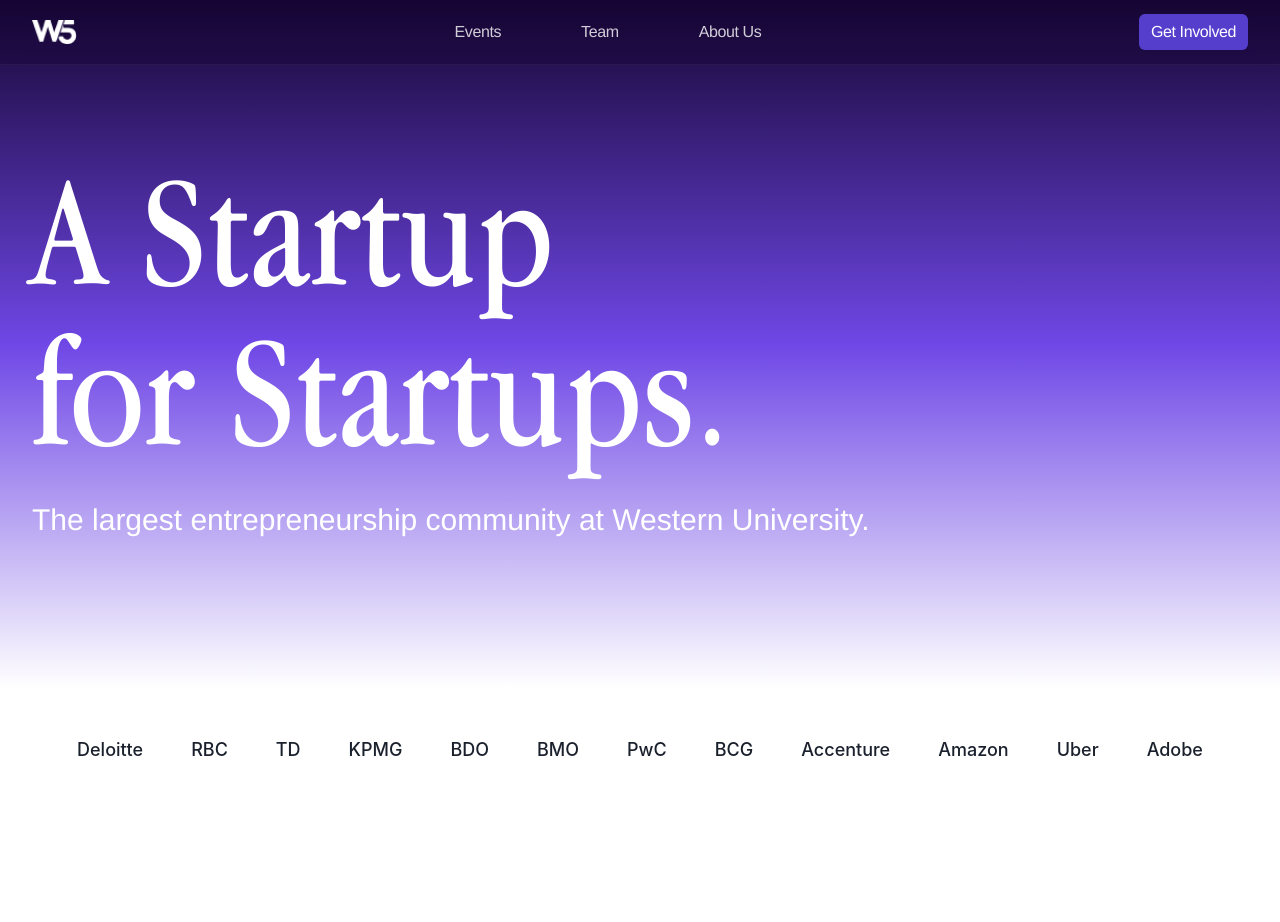
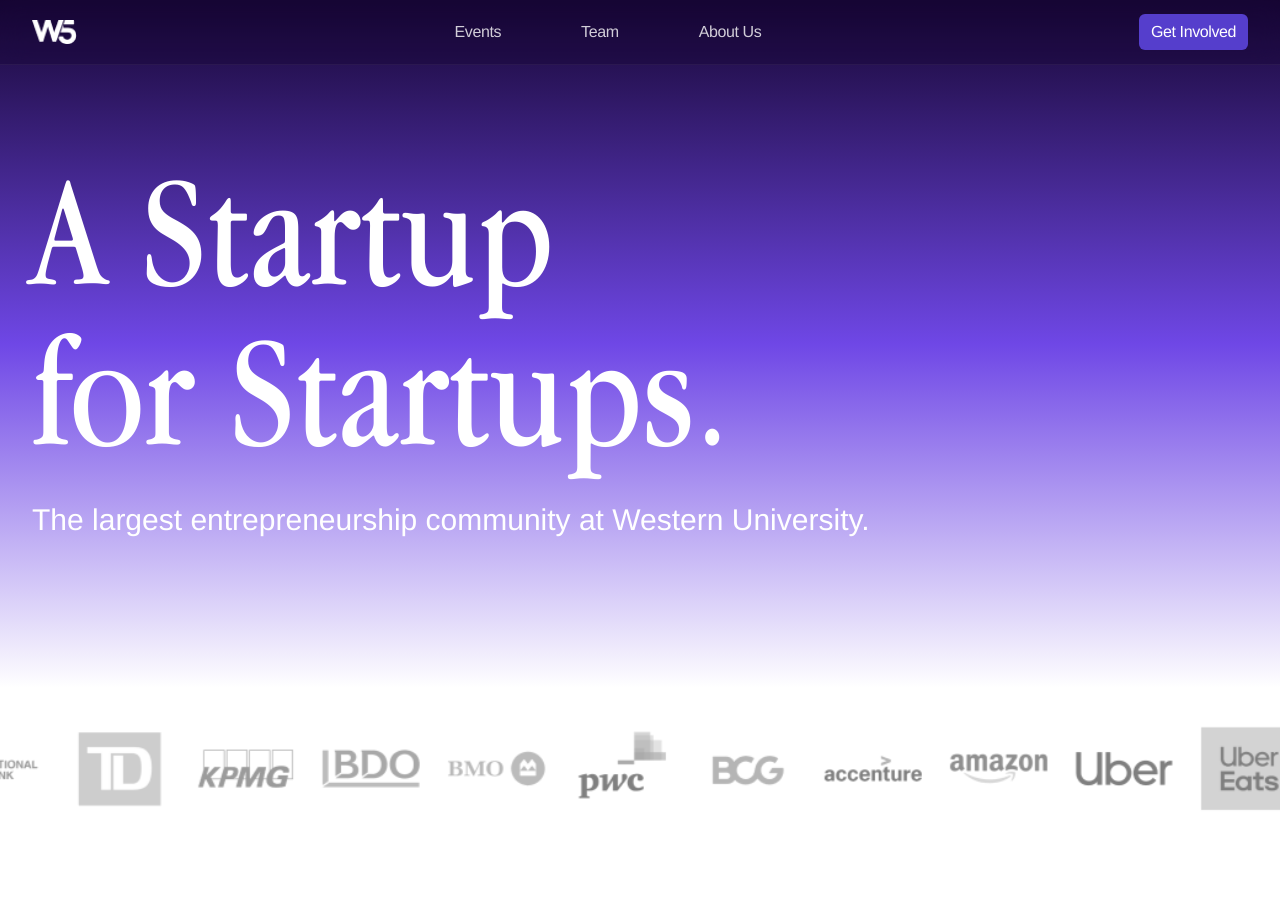
Before and after one commit to andyy-liu/w5-website, a React (Vite) app: page / in a window 1280 px wide. Shown: the top 922 px of the page. Built offline with nearby package versions, Linux system fonts and the light colour scheme; the HTML template or start-up script is replaced by a standard one.

Commit message:
added scrolling sponsors

```diff
--- a/src/index.css
+++ b/src/index.css
@@ -1,4 +1,19 @@
 @import url('https://fonts.googleapis.com/css2?family=EB+Garamond:wght@400;500;600;700&display=swap');
+
+@keyframes scroll-sponsors {
+  0% { transform: translateX(0); }
+  100% { transform: translateX(-50%); }
+}
+
+.animate-scroll-sponsors {
+  animation: scroll-sponsors 25s linear infinite;
+    will-change: transform;
+  }
+
+  .group\/sponsors-scroll:hover .animate-scroll-sponsors {
+    animation-play-state: paused;
+  }
+
 
 /* Apple Garamond Font Faces */
 @font-face {
--- a/src/pages/Home.tsx
+++ b/src/pages/Home.tsx
@@ -56,20 +56,37 @@
         </div>
       </section>
 
-      {/* Sponsors Section */}
-      <section className="bg-white py-12">
-        <div className="container-w5">
-          <div className="flex flex-wrap justify-center items-center gap-8 md:gap-12">
-            {sponsors.map((sponsor, index) => (
-              <div
-                key={index}
-                className="flex-shrink-0"
-              >
-                <span className="text-base md:text-lg font-medium text-on-light whitespace-nowrap">
-                  {sponsor}
-                </span>
-              </div>
-            ))}
+      {/* Sponsors Logo Scrolling Section */}
+      <section className="bg-white py-8">
+        <div className="overflow-hidden w-full group/sponsors-scroll">
+          <div className="relative w-full h-24">
+            <div
+              className="absolute flex animate-scroll-sponsors"
+              style={{ minWidth: "200%", height: "96px" }}
+            >
+              <img
+                src="/sponsors.png"
+                alt="Sponsors"
+                style={{
+                  height: "96px",
+                  width: "auto",
+                  minWidth: "min-content",
+                  objectFit: "contain",
+                  display: "block",
+                }}
+              />
+              <img
+                src="/sponsors.png"
+                alt="Sponsors"
+                style={{
+                  height: "96px",
+                  width: "auto",
+                  minWidth: "min-content",
+                  objectFit: "contain",
+                  display: "block",
+                }}
+              />
+            </div>
           </div>
         </div>
       </section>
```
Also changed, not shown: public/sponsors.png (added).
